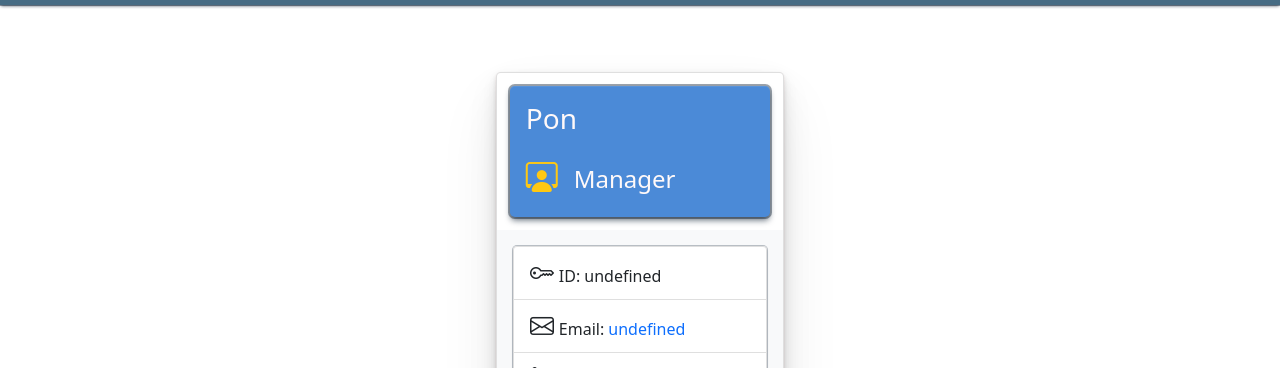
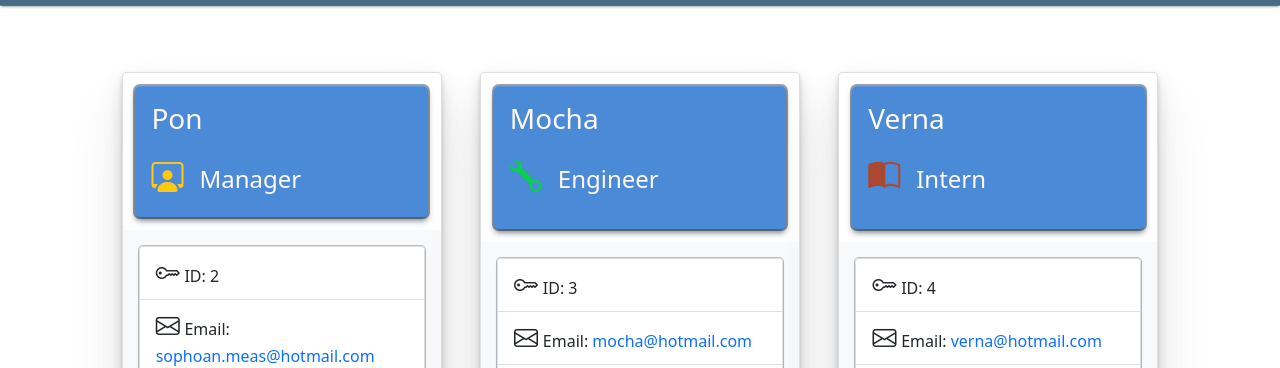
Before and after one commit to SophoanMeas/team-profile-generator, a plain HTML site: page dist/index.html in a window 1280 px wide. Shown: the part 83-451 px from the top of the page. Drawn offline with nearby package versions, Linux system fonts and the light colour scheme.

Commit message:
fixed employee card style

```diff
--- a/dist/index.html
+++ b/dist/index.html
@@ -34,12 +34,42 @@
     </div>
     <div class="card-body bg-light card-attributes">
         <ul class="list-group text-dark">
-            <li class="list-group-item"><i class="card-icon bi-key"></i>ID: undefined</li>
-            <li class="list-group-item"><i class="card-icon bi-envelope"></i>Email: <a href="mailto:undefined">undefined</a></li>
+            <li class="list-group-item"><i class="card-icon bi-key"></i>ID: 2</li>
+            <li class="list-group-item"><i class="card-icon bi-envelope"></i>Email: <a href="mailto:sophoan.meas@hotmail.com">sophoan.meas@hotmail.com</a></li>
             <li class="list-group-item"><i class="card-icon bi-telephone"></i>Office number: 613-413-8565</a></li>
         </ul>
         </div>
     </div>
+
+    <!-- Employee Engineer Card -->
+            <div class="col-lg-4 d-flex align-items-stretch card employee-card">
+    <div class="card-body card-title">
+        <h3 class="card-employee-name">Mocha</h3>
+        <h4 class="card-employee-role mt-4 icon-engineer bi bi-wrench">Engineer</h4>
+    </div>
+    <div class="card-body bg-light card-attributes">
+        <ul class="list-group text-dark">
+            <li class="list-group-item"><i class="card-icon bi-key"></i>ID: 3</li>
+            <li class="list-group-item"><i class="card-icon bi-envelope"></i>Email: <a href="mailto:mocha@hotmail.com">mocha@hotmail.com</a></li>
+            <li class="list-group-item"><i class="card-icon bi-github"></i>GitHub: <a href="https://github.com/mochaloca" target="_blank">mochaloca</a></li>
+        </ul>
+    </div>
+</div>
+
+    <!-- Employee Intern Card -->
+            <div class="col-lg-4 d-flex align-items-stretch card employee-card">
+    <div class="card-body card-title">
+        <h3 class="card-employee-name">Verna</h3>
+        <h4 class="card-employee-role mt-4 icon-intern bi bi-book-half">Intern</h4>
+    </div>
+    <div class="card-body bg-light card-attributes">
+        <ul class="list-group text-dark">
+            <li class="list-group-item"><i class="card-icon bi-key"></i>ID: 4</li>
+            <li class="list-group-item"><i class="card-icon bi-envelope"></i>Email: <a href="mailto:verna@hotmail.com">verna@hotmail.com</a></li>
+            <li class="list-group-item"><i class="card-icon bi-house"></i>School: Calreton U</li>
+        </ul>
+    </div>
+</div>
 
                 </div>
             </div>
--- a/dist/style.css
+++ b/dist/style.css
@@ -44,7 +44,7 @@ body {
 .employee-card {
     margin: 1.2rem;
     border-radius: .3rem;
-    max-width: 18rem;
+    max-width: 20rem;
     box-shadow: rgba(240, 0, 0, 0.07) 0px 1px 2px, rgba(0, 0, 0, 0.07) 0px 2px 4px, rgba(0, 0, 0, 0.07) 0px 4px 8px, rgba(0, 0, 0, 0.07) 0px 8px 16px, rgba(0, 0, 0, 0.07) 0px 16px 32px, rgba(0, 0, 0, 0.07) 0px 32px 64px;
 }
 
```
Also changed, not shown: index.js (+35 -35 lines).
